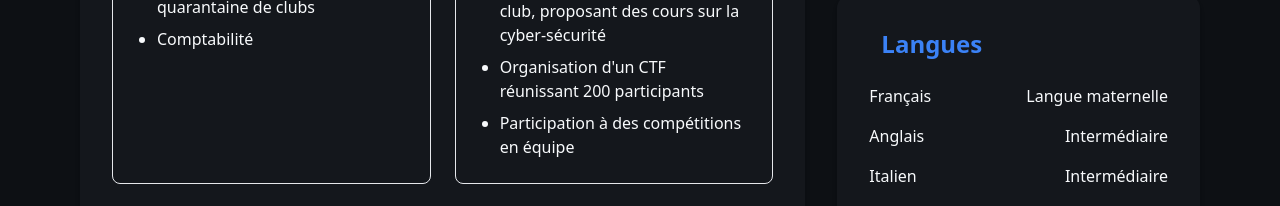
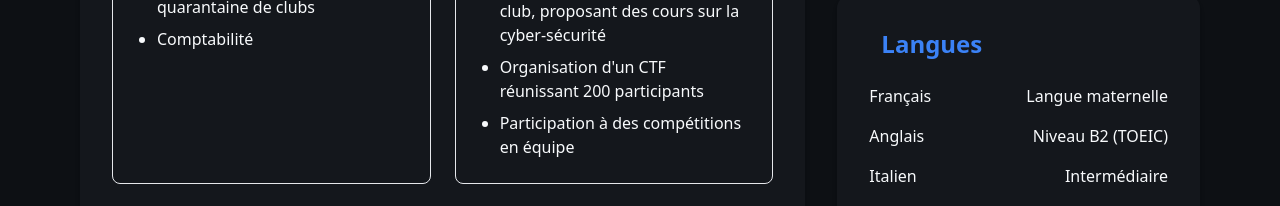
Before and after one commit to RemiF1908/cv, a SvelteKit app: page / in a window 1280 px wide. Shown: the part 1680-1886 px from the top of the page. Built offline with nearby package versions, Linux system fonts and the light colour scheme; no server answers.

Commit message:
change language level

```diff
--- a/src/components/Languages.svelte
+++ b/src/components/Languages.svelte
@@ -2,7 +2,7 @@
 <script>
     export let languages = [
       { name: "Français", level: "Langue maternelle", percentage: 100 },
-      { name: "Anglais", level: "Intermédiaire", percentage: 70 },
+      { name: "Anglais", level: "Niveau B2 (TOEIC)", percentage: 70 },
       { name: "Italien", level: "Intermédiaire", percentage: 60 }
     ];
   </script>
```
